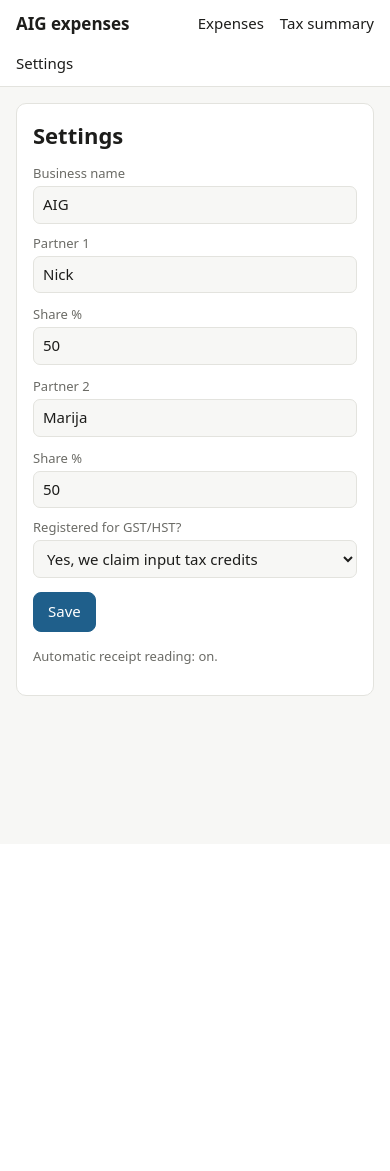
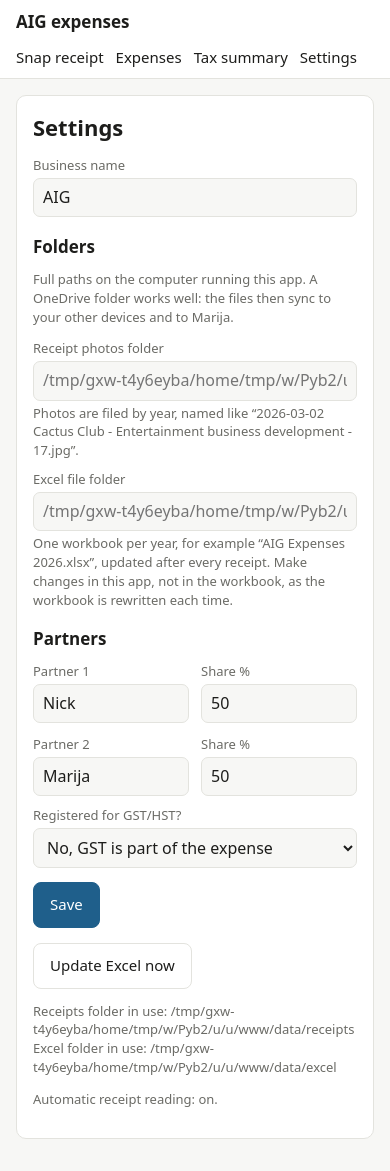
Before and after one commit to nicknastic/AIG-ERP, a FastAPI app: page /settings in a window 390 px wide. Before the commit the page ends 696 px from the top, so only its background shows below. Run offline with FastAPI, Linux system fonts and the light colour scheme; data comes from the database, SQL or seed files in the repository.

Commit message:
Add phone snap page, folder settings, expense types and Excel workbook
- /snap: camera-first page for the iPhone browser, installable to the Home Screen
- Settings for the receipt photos folder and the Excel folder; receipts are
  filed by year with descriptive names and moved if the folder changes
- Everyday expense types (Travel, Equipment, Entertainment / business
  development...) mapped to T2125 lines
- Excel workbook per year rewritten after every change
- GST registration now off by default

Co-Authored-By: Claude Opus 5.5 <noreply@anthropic.com>
Claude-Session: https://claude.ai/code/session_01NEhximanmEZiq8L2T3zooc

```diff
--- a/expenses/extract.py
+++ b/expenses/extract.py
@@ -47,7 +47,7 @@ SCHEMA = {
 
 
 def _system_prompt() -> str:
-    cats = "\n".join(f"- {c.line} {c.name}: {c.hint}" for c in CATEGORIES)
+    cats = "\n".join(f"- {c.line} {c.type} (CRA: {c.name}): {c.hint}" for c in CATEGORIES)
     return f"""You read receipts, invoices and bills for a small Canadian business \
 (a general partnership in British Columbia) so they can be claimed as business \
 expenses on CRA form T2125. Today is {date.today().isoformat()}.
@@ -59,6 +59,7 @@ Extract the fields exactly as printed. Rules:
 - Dates: if the year is missing or ambiguous, choose the most recent plausible date not in the future, and say so in notes.
 - Choose the single best T2125 line:
 {cats}
+- Restaurant meals, coffee with clients and entertainment are 8523 (business development).
 - Equipment such as computers, phones, furniture or vehicles that lasts more than a year goes to 9936 (CCA).
 - Software subscriptions and cloud services go to 9270 unless a better line clearly fits.
 - Set confidence to low if the image is blurry, cut off, or amounts don't add up."""
--- a/expenses/main.py
+++ b/expenses/main.py
@@ -1,21 +1,22 @@
-"""Web app: upload receipts and emails, review what was read, export for tax time."""
+"""Web app: snap receipts from a phone, review what was read, keep the Excel file and export for tax time."""
 
 import hashlib
 import io
 import json
 import mimetypes
-import re
 import zipfile
 from contextlib import asynccontextmanager
 from datetime import date
 from pathlib import Path
+from urllib.parse import urlencode
 
 from fastapi import FastAPI, File, Form, HTTPException, Request, UploadFile
 from fastapi.responses import FileResponse, HTMLResponse, RedirectResponse, Response
 from fastapi.templating import Jinja2Templates
 
-from . import db, emails, extract, tax
+from . import db, emails, excel, extract, storage, tax
 from .categories import CATEGORIES, category_for
+
 
 @asynccontextmanager
 async def lifespan(_app):
@@ -28,6 +29,21 @@ templates = Jinja2Templates(directory=str(Path(__file__).parent / "templates"))
 templates.env.globals["categories"] = CATEGORIES
 templates.env.globals["category_for"] = category_for
 
+# Last problem writing the Excel file, shown at the top of every page until a write succeeds.
+_excel_status: dict[str, str | None] = {"warning": None}
+templates.env.globals["excel_warning"] = lambda: _excel_status["warning"]
+
+
+def refresh_excel(*years) -> None:
+    warning = None
+    for y in {int(str(y)[:4]) for y in years if y and str(y)[:4].isdigit()}:
+        warning = excel.write_safely(y) or warning
+    _excel_status["warning"] = warning
+
+
+def _year(date_str) -> int | None:
+    return int(date_str[:4]) if date_str and date_str[:4].isdigit() else None
+
 MAX_UPLOAD_BYTES = 25 * 1024 * 1024
 EMAIL_EXTS = {".eml", ".msg"}
 
@@ -38,17 +54,6 @@ def _media_type(filename: str, declared: str | None) -> str:
     if ext in {".heic", ".heif"}:
         return "image/heic"
     return guessed or declared or "application/octet-stream"
-
-
-def _safe_name(filename: str) -> str:
-    stem = re.sub(r"[^A-Za-z0-9._-]+", "_", Path(filename).name)[-80:]
-    return stem or "file"
-
-
-def _store(raw: bytes, filename: str, digest: str) -> str:
-    name = f"{digest[:12]}_{_safe_name(filename)}"
-    (db.receipts_dir() / name).write_bytes(raw)
-    return name
 
 
 def _from_extraction(fields: dict) -> dict:
@@ -75,9 +80,9 @@ def ingest(raw: bytes, filename: str, declared_type: str | None) -> dict:
     if existing:
         return {"file": filename, "status": "duplicate", "id": existing["id"]}
 
-    ext = Path(filename).suffix.lower()
-    stored = _store(raw, filename, digest)
-    record: dict = {"source_file": stored, "source_hash": digest, "status": "review", "paid_by": "business"}
+    ext = Path(filename).suffix.lower() or mimetypes.guess_extension(declared_type or "") or ".jpg"
+    stored = storage.save_incoming(raw, digest, ".jpg" if ext == ".jpeg" else ext)
+    record: dict = {"source_file": str(stored), "source_hash": digest, "status": "review", "paid_by": "business"}
     error = None
 
     try:
@@ -107,6 +112,8 @@ def ingest(raw: bytes, filename: str, declared_type: str | None) -> dict:
         record["notes"] = "No Anthropic API key set, so fill in the details by hand."
     record.setdefault("source", "receipt")
     expense_id = db.insert_expense(record)
+    storage.file_into_place(expense_id)
+    refresh_excel(record.get("expense_date"))
     return {"file": filename, "status": "error" if error else "added", "id": expense_id, "error": error}
 
 
@@ -127,7 +134,7 @@ def index(request: Request, year: str = "", status: str = ""):
 
 
 @app.post("/upload", response_class=HTMLResponse)
-async def upload(request: Request, files: list[UploadFile] = File(...)):
+async def upload(request: Request, files: list[UploadFile] = File(...), next: str = Form("")):
     results = []
     for f in files:
         raw = await f.read()
@@ -137,7 +144,51 @@ async def upload(request: Request, files: list[UploadFile] = File(...)):
             results.append({"file": f.filename, "status": "error", "error": "File is larger than 25 MB"})
             continue
         results.append(ingest(raw, f.filename or "upload", f.content_type))
+    if next == "capture" and len(results) == 1 and results[0].get("id"):
+        return RedirectResponse(f"/expenses/{results[0]['id']}?snapped={results[0]['status']}", status_code=303)
     return templates.TemplateResponse(request, "uploaded.html", {"results": results})
+
+
+@app.get("/snap", response_class=HTMLResponse)
+def snap(request: Request):
+    recent = db.list_expenses()[:5]
+    return templates.TemplateResponse(request, "snap.html", {
+        "settings": db.get_settings(), "recent": recent, "extraction": extract.extraction_available(),
+    })
+
+
+@app.get("/manifest.webmanifest")
+def manifest():
+    name = f"{db.get_settings()['business_name']} receipts"
+    return Response(json.dumps({
+        "name": name, "short_name": "Receipts", "start_url": "/snap", "display": "standalone",
+        "background_color": "#f7f7f5", "theme_color": "#1f5f8b",
+        "icons": [{"src": "/icon.svg", "sizes": "any", "type": "image/svg+xml"}],
+    }), media_type="application/manifest+json")
+
+
+ICON_SVG = ('<svg xmlns="http://www.w3.org/2000/svg" viewBox="0 0 180 180"><rect width="180" height="180" rx="36" '
+            'fill="#1f5f8b"/><path d="M55 40h70v100l-12-8-12 8-11-8-12 8-11-8-12 8z" fill="#fff"/>'
+            '<path d="M70 70h40M70 88h40M70 106h25" stroke="#1f5f8b" stroke-width="7" stroke-linecap="round"/></svg>')
+
+
+@app.get("/icon.svg")
+def icon():
+    return Response(ICON_SVG, media_type="image/svg+xml")
+
+
+@app.get("/apple-touch-icon.png")
+def apple_icon():
+    from PIL import Image, ImageDraw
+
+    img = Image.new("RGB", (180, 180), "#1f5f8b")
+    d = ImageDraw.Draw(img)
+    d.polygon([(55, 40), (125, 40), (125, 140), (113, 132), (101, 140), (90, 132), (78, 140), (67, 132), (55, 140)], fill="white")
+    for y, x2 in ((70, 110), (88, 110), (106, 95)):
+        d.line([(70, y), (x2, y)], fill="#1f5f8b", width=7)
+    buf = io.BytesIO()
+    img.save(buf, format="PNG")
+    return Response(buf.getvalue(), media_type="image/png")
 
 
 @app.post("/expenses/new")
@@ -150,14 +201,16 @@ def new_expense():
 
 
 @app.get("/expenses/{expense_id}", response_class=HTMLResponse)
-def edit_expense(request: Request, expense_id: int):
+def edit_expense(request: Request, expense_id: int, snapped: str = ""):
     row = db.get_expense(expense_id)
     if not row:
         raise HTTPException(404)
     settings = db.get_settings()
     media = mimetypes.guess_type(row["source_file"] or "")[0] or ""
+    if (row["source_file"] or "").lower().endswith((".heic", ".heif")):
+        media = "image/heic"
     return templates.TemplateResponse(request, "edit.html", {
-        "e": row, "settings": settings, "media": media,
+        "e": row, "settings": settings, "media": media, "snapped": snapped,
         "c": tax.compute(row, settings["gst_registered"] == "yes"),
     })
 
@@ -179,7 +232,8 @@ def save_expense(
     category_line: str = Form("9270"), business_pct: int = Form(100), gst_number: str = Form(""),
     notes: str = Form(""), action: str = Form("save"),
 ):
-    if not db.get_expense(expense_id):
+    before = db.get_expense(expense_id)
+    if not before:
         raise HTTPException(404)
     try:
         data = {
@@ -207,6 +261,8 @@ def save_expense(
     elif action == "unconfirm":
         data["status"] = "review"
     db.update_expense(expense_id, data)
+    storage.file_into_place(expense_id)
+    refresh_excel(before["expense_date"], data["expense_date"])
     if action == "confirm":
         nxt = next((r for r in db.list_expenses(status="review") if r["id"] != expense_id), None)
         if nxt:
@@ -221,18 +277,17 @@ def remove_expense(expense_id: int):
     if row:
         db.delete_expense(expense_id)
         if row["source_file"]:
-            others = db.find_by_hash(row["source_hash"] or "")
-            if not others:
-                (db.receipts_dir() / row["source_file"]).unlink(missing_ok=True)
+            Path(row["source_file"]).unlink(missing_ok=True)
+        refresh_excel(row["expense_date"])
     return RedirectResponse("/", status_code=303)
 
 
-@app.get("/receipts/{name}")
-def receipt_file(name: str):
-    path = (db.receipts_dir() / name).resolve()
-    if path.parent != db.receipts_dir().resolve() or not path.is_file():
+@app.get("/expenses/{expense_id}/receipt")
+def receipt_file(expense_id: int):
+    row = db.get_expense(expense_id)
+    if not row or not row["source_file"] or not Path(row["source_file"]).is_file():
         raise HTTPException(404)
-    return FileResponse(path)
+    return FileResponse(row["source_file"])
 
 
 @app.get("/summary", response_class=HTMLResponse)
@@ -278,10 +333,11 @@ def export_package(year: str):
         z.writestr(f"t2125-summary-{y}.csv", "﻿" + tax.summary_csv(s, settings))
         z.writestr(f"expenses-{y}.csv", "﻿" + tax.ledger_csv(rows, settings))
         for r in rows:
-            if r["source_file"]:
-                p = db.receipts_dir() / r["source_file"]
-                if p.is_file():
-                    z.write(p, f"receipts/{r['expense_date'] or 'undated'}_{r['id']}_{r['source_file']}")
+            if r["source_file"] and Path(r["source_file"]).is_file():
+                z.write(r["source_file"], f"receipts/{Path(r['source_file']).name}")
+        xlsx = io.BytesIO()
+        excel.build(y).save(xlsx)
+        z.writestr(excel.workbook_path(y).name, xlsx.getvalue())
     return Response(
         buf.getvalue(), media_type="application/zip",
         headers={"Content-Disposition": f'attachment; filename="expenses-{y}-package.zip"'},
@@ -289,22 +345,65 @@ def export_package(year: str):
 
 
 @app.get("/settings", response_class=HTMLResponse)
-def settings_page(request: Request, saved: str = ""):
+def settings_page(request: Request, saved: str = "", error: str = ""):
     return templates.TemplateResponse(request, "settings.html", {
-        "settings": db.get_settings(), "saved": bool(saved), "extraction": extract.extraction_available(),
+        "settings": db.get_settings(), "saved": saved, "error": error,
+        "extraction": extract.extraction_available(),
+        "receipts_path": str(db.receipts_dir()), "excel_path": str(db.excel_dir()),
     })
+
+
+def _check_folder(value: str) -> str | None:
+    """Return an error message if the folder can't be used."""
+    if not value:
+        return None
+    p = Path(value).expanduser()
+    if not p.is_absolute():
+        return f"Use a full folder path, for example C:\\Users\\Nick\\OneDrive\\Receipts or /Users/nick/Receipts. Got: {value}"
+    try:
+        p.mkdir(parents=True, exist_ok=True)
+        probe = p / ".write-test"
+        probe.write_text("ok")
+        probe.unlink()
+    except OSError as e:
+        return f"Can't write to {p}: {e.strerror or e}"
+    return None
 
 
 @app.post("/settings")
 def save_settings_route(
     business_name: str = Form(...), partner_a_name: str = Form(...), partner_a_pct: float = Form(...),
     partner_b_name: str = Form(...), partner_b_pct: float = Form(...), gst_registered: str = Form("no"),
+    receipts_folder: str = Form(""), excel_folder: str = Form(""),
 ):
     if round(partner_a_pct + partner_b_pct, 4) != 100:
         raise HTTPException(400, "Partner shares must add up to 100%")
+    receipts_folder, excel_folder = receipts_folder.strip().strip('"'), excel_folder.strip().strip('"')
+    for folder in (receipts_folder, excel_folder):
+        err = _check_folder(folder)
+        if err:
+            return RedirectResponse("/settings?" + urlencode({"error": err}), status_code=303)
+    old_receipts = db.receipts_dir().resolve()
     db.save_settings({
+        "receipts_folder": receipts_folder, "excel_folder": excel_folder,
         "business_name": business_name.strip(), "partner_a_name": partner_a_name.strip(),
         "partner_a_pct": f"{partner_a_pct:g}", "partner_b_name": partner_b_name.strip(),
         "partner_b_pct": f"{partner_b_pct:g}", "gst_registered": "yes" if gst_registered == "yes" else "no",
     })
-    return RedirectResponse("/settings?saved=1", status_code=303)
+    moved = 0
+    if db.receipts_dir().resolve() != old_receipts:
+        # Bring existing receipts along so everything lives in the new folder.
+        for r in db.list_expenses():
+            if r["source_file"] and Path(r["source_file"]).is_file():
+                storage.file_into_place(r["id"])
+                moved += 1
+    refresh_excel(*db.years())
+    msg = "Saved." + (f" Moved {moved} receipt(s) to the new folder." if moved else "")
+    return RedirectResponse("/settings?" + urlencode({"saved": msg}), status_code=303)
+
+
+@app.post("/excel/rebuild")
+def rebuild_excel():
+    refresh_excel(*(db.years() or [date.today().year]))
+    msg = _excel_status["warning"] or f"Excel updated in {db.excel_dir()}"
+    return RedirectResponse("/settings?" + urlencode({"saved": msg}), status_code=303)
--- a/expenses/templates/base.html
+++ b/expenses/templates/base.html
@@ -2,7 +2,14 @@
 <html lang="en">
 <head>
 <meta charset="utf-8">
-<meta name="viewport" content="width=device-width, initial-scale=1">
+<meta name="viewport" content="width=device-width, initial-scale=1, viewport-fit=cover">
+<meta name="apple-mobile-web-app-capable" content="yes">
+<meta name="mobile-web-app-capable" content="yes">
+<meta name="apple-mobile-web-app-title" content="Receipts">
+<meta name="theme-color" content="#1f5f8b">
+<link rel="manifest" href="/manifest.webmanifest">
+<link rel="apple-touch-icon" href="/apple-touch-icon.png">
+<link rel="icon" href="/icon.svg" type="image/svg+xml">
 <title>{% block title %}Expenses{% endblock %} · {{ settings.business_name if settings else "AIG" }}</title>
 <style>
 :root { --bg:#f7f7f5; --card:#fff; --ink:#1d1d1b; --muted:#6b6b66; --line:#e3e3de; --accent:#1f5f8b; --warn:#a35a00; --ok:#2f7a3d; --bad:#a3261f; }
@@ -27,7 +34,7 @@ button.primary, .btn.primary { background:var(--accent); border-color:var(--acce
 button.danger { color:var(--bad); }
 input, select, textarea { font:inherit; padding:7px 9px; border:1px solid var(--line); border-radius:7px; background:var(--bg); color:var(--ink); width:100%; }
 label { display:block; font-size:13px; color:var(--muted); margin-bottom:3px; }
-.grid { display:grid; grid-template-columns:repeat(auto-fill, minmax(170px, 1fr)); gap:12px; }
+.grid { display:grid; grid-template-columns:repeat(auto-fill, minmax(140px, 1fr)); gap:12px; }
 .row { display:flex; flex-wrap:wrap; gap:10px; align-items:center; }
 .split { display:grid; grid-template-columns: 1fr 1fr; gap:16px; } @media (max-width: 800px) { .split { grid-template-columns: 1fr; } .hide-sm { display:none; } }
 .drop { border:2px dashed var(--line); border-radius:10px; padding:20px; text-align:center; }
@@ -35,15 +42,33 @@ label { display:block; font-size:13px; color:var(--muted); margin-bottom:3px; }
 .receipt img { max-width:100%; border-radius:8px; border:1px solid var(--line); }
 .receipt iframe { width:100%; height:75vh; border:1px solid var(--line); border-radius:8px; }
 .table-wrap { overflow-x:auto; }
+.snap-btn { display:flex; flex-direction:column; align-items:center; justify-content:center; gap:10px; width:100%; min-height:42vh; border-radius:16px; background:var(--accent); color:#fff; font-size:22px; font-weight:600; cursor:pointer; border:none; text-align:center; padding:20px; }
+.snap-btn svg { width:72px; height:72px; }
+.snap-btn input { display:none; }
+.busy { display:none; text-align:center; padding:30px 10px; font-size:18px; }
+.busy.on { display:block; }
+.spinner { width:42px; height:42px; border:4px solid var(--line); border-top-color:var(--accent); border-radius:50%; margin:0 auto 14px; animation:spin 0.9s linear infinite; }
+@keyframes spin { to { transform: rotate(360deg); } }
+.list-plain { list-style:none; padding:0; margin:0; } .list-plain li { padding:9px 0; border-bottom:1px solid var(--line); } .list-plain a { color:inherit; text-decoration:none; display:flex; justify-content:space-between; gap:10px; }
+@media (max-width: 800px) {
+  header { gap:12px; padding:10px 16px; font-size:15px; } header strong { width:100%; }
+  .split .form-col { order:-1; }
+  input, select, textarea { font-size:16px; }  /* stops iPhone zooming into fields */
+  button, .btn { padding:11px 16px; }
+}
 </style>
 </head>
 <body>
 <header>
   <strong>{{ settings.business_name if settings else "AIG" }} expenses</strong>
+  <a href="/snap">Snap receipt</a>
   <a href="/">Expenses</a>
   <a href="/summary">Tax summary</a>
   <a href="/settings">Settings</a>
 </header>
-<main>{% block content %}{% endblock %}</main>
+<main>
+{% if excel_warning() %}<div class="notice">{{ excel_warning() }}</div>{% endif %}
+{% block content %}{% endblock %}
+</main>
 </body>
 </html>
--- a/expenses/templates/index.html
+++ b/expenses/templates/index.html
@@ -37,15 +37,14 @@
   {% if items %}
   <div class="table-wrap">
   <table>
-    <thead><tr><th>Date</th><th>Vendor</th><th class="hide-sm">Category</th><th class="num">Total</th><th class="num hide-sm">GST/HST</th><th class="num">Deductible</th><th>Status</th></tr></thead>
+    <thead><tr><th>Date</th><th>Vendor</th><th class="hide-sm">Expense type</th><th class="num">Total</th><th class="num">Deductible</th><th>Status</th></tr></thead>
     <tbody>
     {% for e, c in items %}
       <tr class="clickable" onclick="location.href='/expenses/{{ e.id }}'">
         <td>{{ e.expense_date or "?" }}</td>
         <td>{{ e.vendor or e.email_subject or "(not read yet)" }}<div class="muted small">{{ e.description or "" }}</div></td>
-        <td class="hide-sm small">{{ category_for(e.category_line).line }} {{ category_for(e.category_line).name }}</td>
+        <td class="hide-sm small">{{ category_for(e.category_line).type }}<div class="muted">CRA line {{ e.category_line }}</div></td>
         <td class="num">{{ "%.2f"|format(e.total or 0) }}{% if e.currency != "CAD" %} {{ e.currency }}{% endif %}</td>
-        <td class="num hide-sm">{{ "%.2f"|format(e.gst or 0) }}</td>
         <td class="num">{{ "%.2f"|format(c.deductible_cad) }}</td>
         <td><span class="pill {{ e.status }}">{{ "Confirmed" if e.status == "confirmed" else "Review" }}</span>
           {% if e.confidence == "low" %}<span class="pill low">check</span>{% endif %}</td>
--- a/expenses/templates/settings.html
+++ b/expenses/templates/settings.html
@@ -3,10 +3,18 @@
 {% block content %}
 <div class="card" style="max-width:640px">
   <h1>Settings</h1>
-  {% if saved %}<div class="notice">Saved.</div>{% endif %}
+  {% if saved %}<div class="notice" style="border-color:var(--ok)">{{ saved }}</div>{% endif %}
+  {% if error %}<div class="notice" style="border-color:var(--bad)">{{ error }}</div>{% endif %}
   <form method="post" action="/settings">
     <div><label>Business name</label><input name="business_name" value="{{ settings.business_name }}" required></div>
-    <div class="grid" style="margin-top:10px">
+    <h2 style="margin-top:18px">Folders</h2>
+    <p class="small muted" style="margin-top:0">Full paths on the computer running this app. A OneDrive folder works well: the files then sync to your other devices and to Marija.</p>
+    <div><label>Receipt photos folder</label><input name="receipts_folder" value="{{ settings.receipts_folder }}" placeholder="{{ receipts_path }}"></div>
+    <p class="small muted" style="margin:3px 0 0">Photos are filed by year, named like “2026-03-02 Cactus Club - Entertainment business development - 17.jpg”.</p>
+    <div style="margin-top:10px"><label>Excel file folder</label><input name="excel_folder" value="{{ settings.excel_folder }}" placeholder="{{ excel_path }}"></div>
+    <p class="small muted" style="margin:3px 0 0">One workbook per year, for example “{{ settings.business_name }} Expenses 2026.xlsx”, updated after every receipt. Make changes in this app, not in the workbook, as the workbook is rewritten each time.</p>
+    <h2 style="margin-top:18px">Partners</h2>
+    <div class="grid">
       <div><label>Partner 1</label><input name="partner_a_name" value="{{ settings.partner_a_name }}" required></div>
       <div><label>Share %</label><input type="number" step="0.01" min="0" max="100" name="partner_a_pct" value="{{ settings.partner_a_pct }}" required></div>
       <div><label>Partner 2</label><input name="partner_b_name" value="{{ settings.partner_b_name }}" required></div>
@@ -20,6 +28,8 @@
     </div>
     <p style="margin-top:14px"><button class="primary" type="submit">Save</button></p>
   </form>
+  <form method="post" action="/excel/rebuild" style="margin-top:10px"><button type="submit">Update Excel now</button></form>
+  <p class="small muted">Receipts folder in use: {{ receipts_path }}<br>Excel folder in use: {{ excel_path }}</p>
   <p class="small muted">Automatic receipt reading: {{ "on" if extraction else "off (set ANTHROPIC_API_KEY, see README)" }}.</p>
 </div>
 {% endblock %}
--- a/requirements.txt
+++ b/requirements.txt
@@ -3,6 +3,8 @@ uvicorn==0.54.0
 jinja2==3.1.6
 python-multipart==0.0.32
 anthropic==2.14.0
+openpyxl==3.1.5
+pillow==13.0.0
 # Optional: iPhone HEIC photos and classic Outlook .msg files
 # pillow-heif
 # extract-msg
```
Also changed, not shown: expenses/categories.py (+28 -23 lines), expenses/db.py (+15 -4 lines), expenses/excel.py (added, +120 -0 lines), expenses/storage.py (added, +58 -0 lines), expenses/tax.py (+14 -11 lines), expenses/templates/edit.html (+13 -8 lines), expenses/templates/snap.html (added, +48 -0 lines), expenses/templates/summary.html (+4 -4 lines), tests/test_app.py (+49 -2 lines), README.md.
